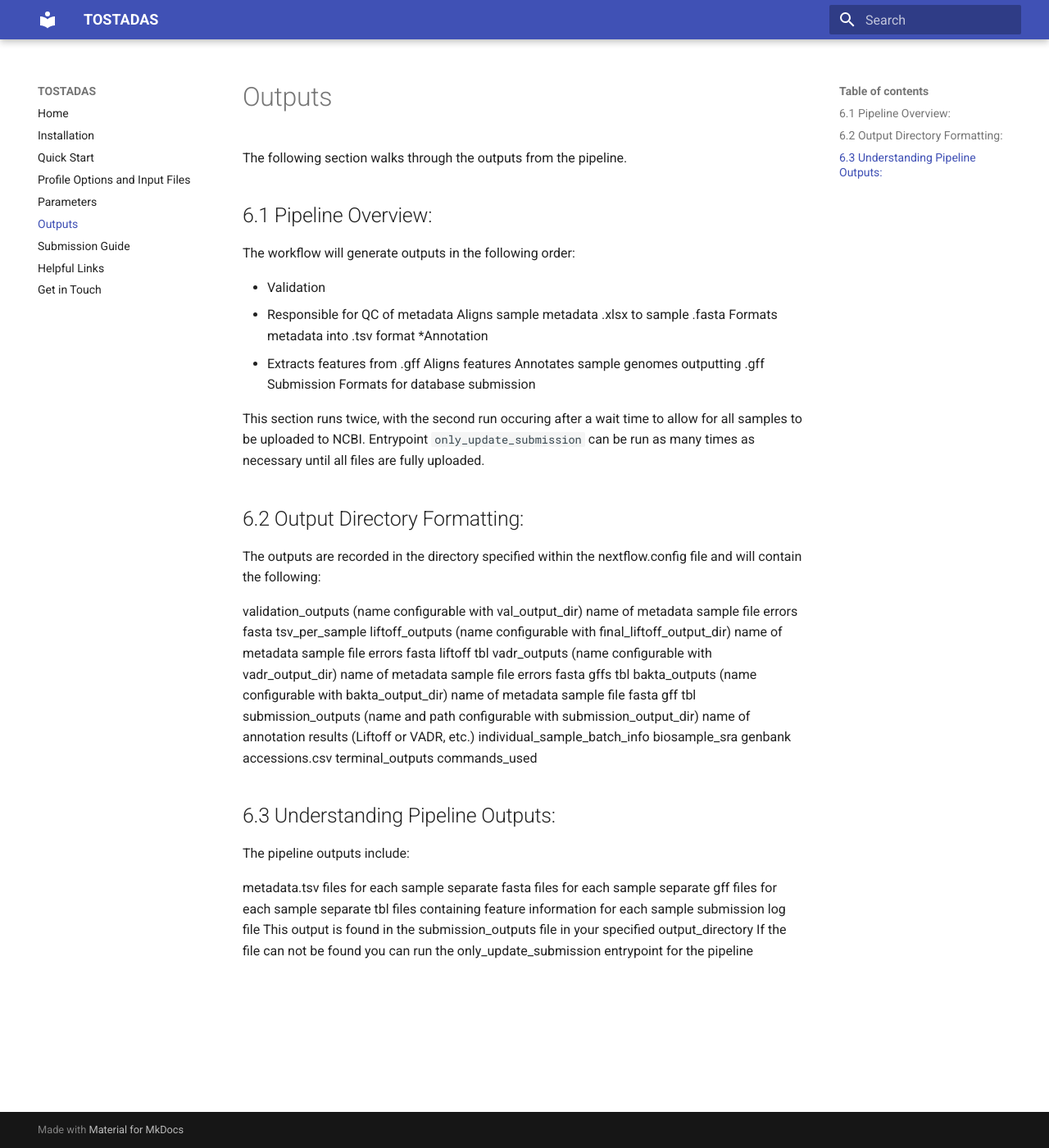
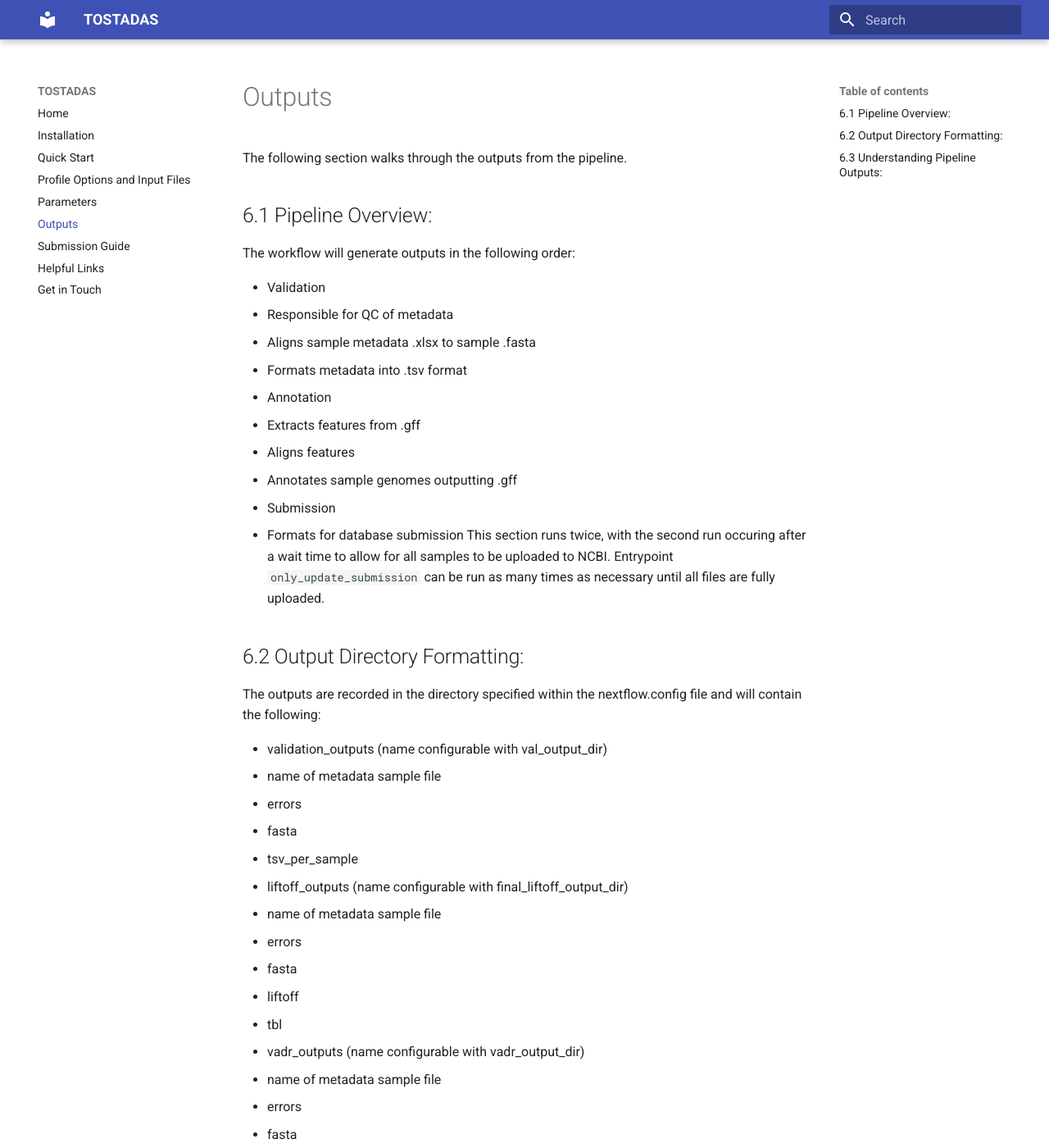
Before and after one commit to macoven-del/tost, an MkDocs documentation site: the page built from docs/outputs.md, in a window 1280 px wide and 1400 px high. Shown: the whole window at 82% size. Built offline with MkDocs 1.6.1 and Material for MkDocs 9.7.7, drawn with Linux system fonts in a browser that asks for light colours; some of the changed text lies outside the part shown.

Commit message:
gh commit --m

```diff
--- a/docs/outputs.md
+++ b/docs/outputs.md
@@ -6,59 +6,58 @@ The following section walks through the outputs from the pipeline.
 The workflow will generate outputs in the following order:
 
 * Validation
-* Responsible for QC of metadata
-Aligns sample metadata .xlsx to sample .fasta
-Formats metadata into .tsv format
-*Annotation
-* Extracts features from .gff
-Aligns features
-Annotates sample genomes outputting .gff
-Submission
-Formats for database submission
-
-This section runs twice, with the second run occuring after a wait time to allow for all samples to be uploaded to NCBI. Entrypoint `only_update_submission` can be run as many times as necessary until all files are fully uploaded.
+ * Responsible for QC of metadata
+ * Aligns sample metadata .xlsx to sample .fasta
+ * Formats metadata into .tsv format
+* Annotation
+ * Extracts features from .gff
+ * Aligns features
+ * Annotates sample genomes outputting .gff
+* Submission
+ * Formats for database submission
+ This section runs twice, with the second run occuring after a wait time to allow for all samples to be uploaded to NCBI. Entrypoint `only_update_submission` can be run as many times as necessary until all files are fully uploaded.
 
 ## 6.2 Output Directory Formatting:
 The outputs are recorded in the directory specified within the nextflow.config file and will contain the following:
 
-validation_outputs (name configurable with val_output_dir)
-name of metadata sample file
-errors
-fasta
-tsv_per_sample
-liftoff_outputs (name configurable with final_liftoff_output_dir)
-name of metadata sample file
-errors
-fasta
-liftoff
-tbl
-vadr_outputs (name configurable with vadr_output_dir)
-name of metadata sample file
-errors
-fasta
-gffs
-tbl
-bakta_outputs (name configurable with bakta_output_dir)
-name of metadata sample file
-fasta
-gff
-tbl
-submission_outputs (name and path configurable with submission_output_dir)
-name of annotation results (Liftoff or VADR, etc.)
-individual_sample_batch_info
-biosample_sra
-genbank
-accessions.csv
-terminal_outputs
-commands_used
+* validation_outputs (name configurable with val_output_dir)
+ * name of metadata sample file
+ * errors
+ * fasta
+ * tsv_per_sample
+* liftoff_outputs (name configurable with final_liftoff_output_dir)
+ * name of metadata sample file
+ * errors
+ * fasta
+ * liftoff
+ * tbl
+* vadr_outputs (name configurable with vadr_output_dir)
+ * name of metadata sample file
+ * errors
+ * fasta
+ * gffs
+ * tbl
+* bakta_outputs (name configurable with bakta_output_dir)
+ * name of metadata sample file
+ * fasta
+ * gff
+ * tbl
+* submission_outputs (name and path configurable with submission_output_dir)
+ * name of annotation results (Liftoff or VADR, etc.)
+ * individual_sample_batch_info
+ * biosample_sra
+ * genbank
+ * accessions.csv
+ * terminal_outputs
+ * commands_used
 
 ## 6.3 Understanding Pipeline Outputs:
 The pipeline outputs include:
 
-metadata.tsv files for each sample
-separate fasta files for each sample
-separate gff files for each sample
-separate tbl files containing feature information for each sample
-submission log file
-This output is found in the submission_outputs file in your specified output_directory
-If the file can not be found you can run the only_update_submission entrypoint for the pipeline
+* metadata.tsv files for each sample
+* separate fasta files for each sample
+* separate gff files for each sample
+* separate tbl files containing feature information for each sample
+* submission log file
+This output is found in the `submission_outputs` file in your specified `output_directory`.
+If the file can not be found you can run the `only_update_submission` entrypoint for the pipeline.
```
Also changed, not shown: site/getintouch/index.html, site/index.html, site/outputs/index.html, site/profile/index.html, site/search/search_index.json, site/submission/index.html, 1 other file.
